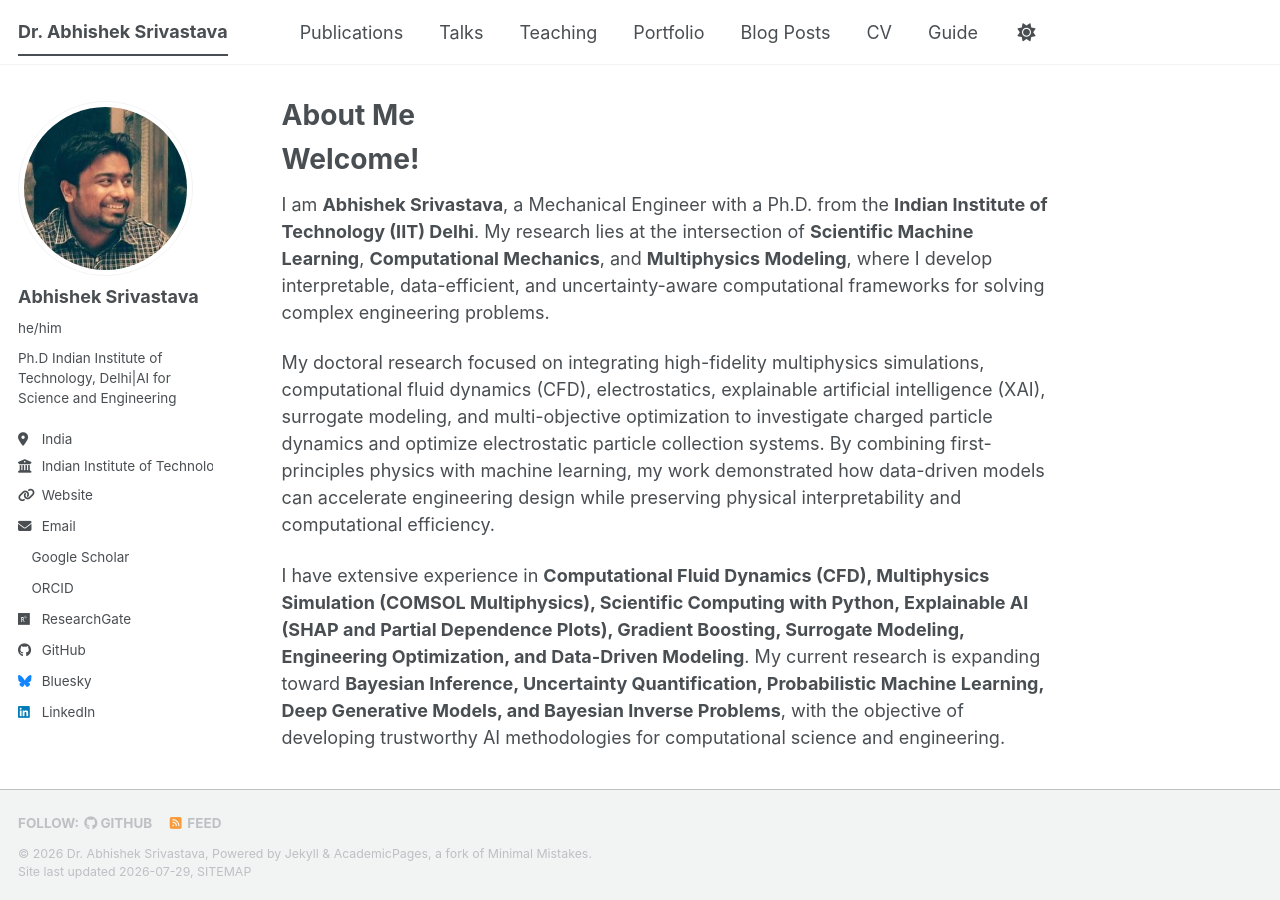
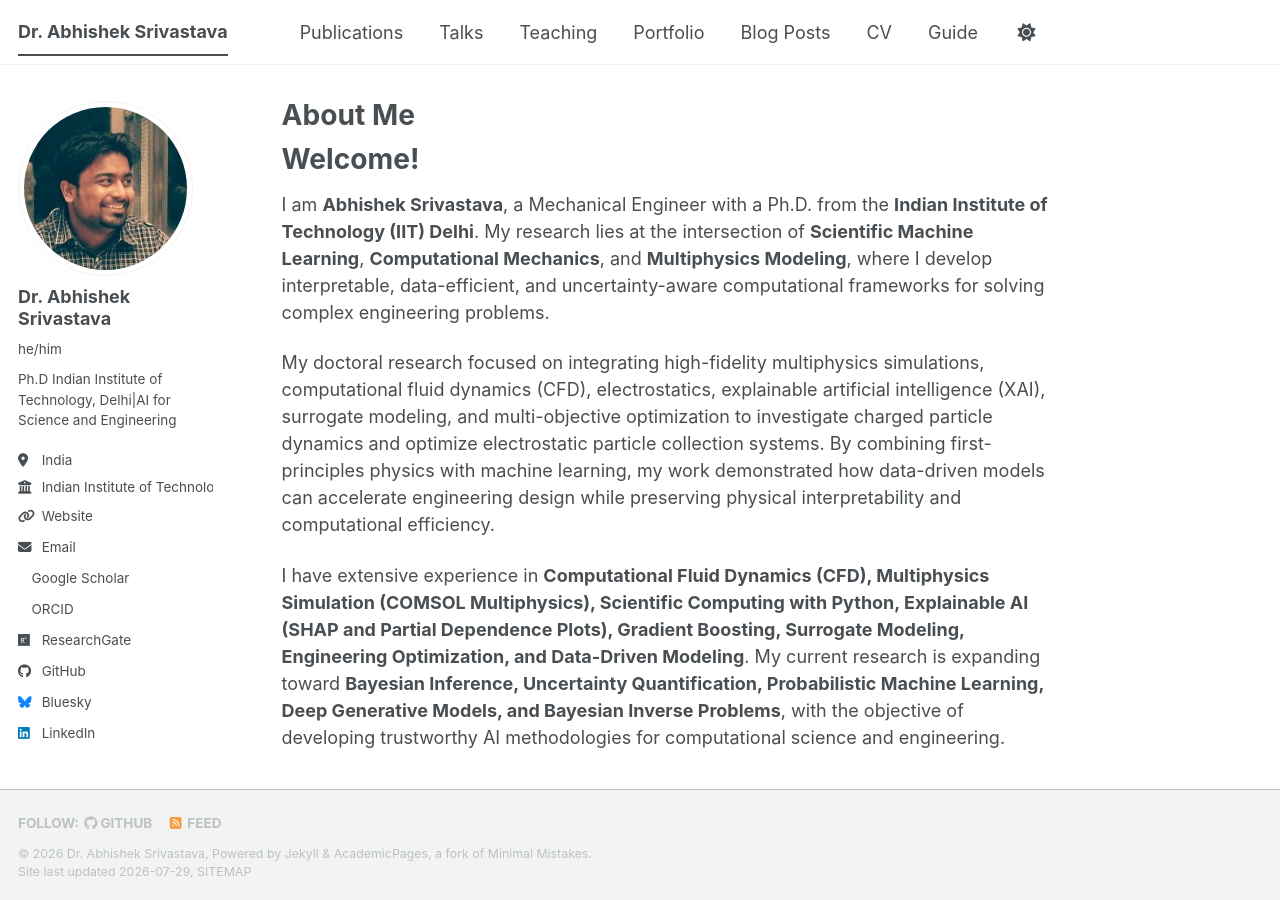
Before and after one commit to abhiresearch24/abhiresearch24.github.io, a Jekyll site: the page built from _pages/about.md, in a window 1280 px wide and 900 px high. Built offline with Jekyll 4.4.1, drawn with Linux system fonts in a browser that asks for light colours; a style sheet for code colours, icons or effects is not loaded.

```diff
--- a/_config.yml
+++ b/_config.yml
@@ -24,7 +24,7 @@ repository               : "abhiresearch24/abhiresearch24.github.io"
 author:
   # Biographic information
   avatar           : "profile.png"
-  name             : "Abhishek Srivastava"
+  name             : "Dr. Abhishek Srivastava"
   pronouns         :  "he/him"
   bio              : "Ph.D Indian Institute of Technology, Delhi|AI for Science and Engineering"
   location         : "India"
```
